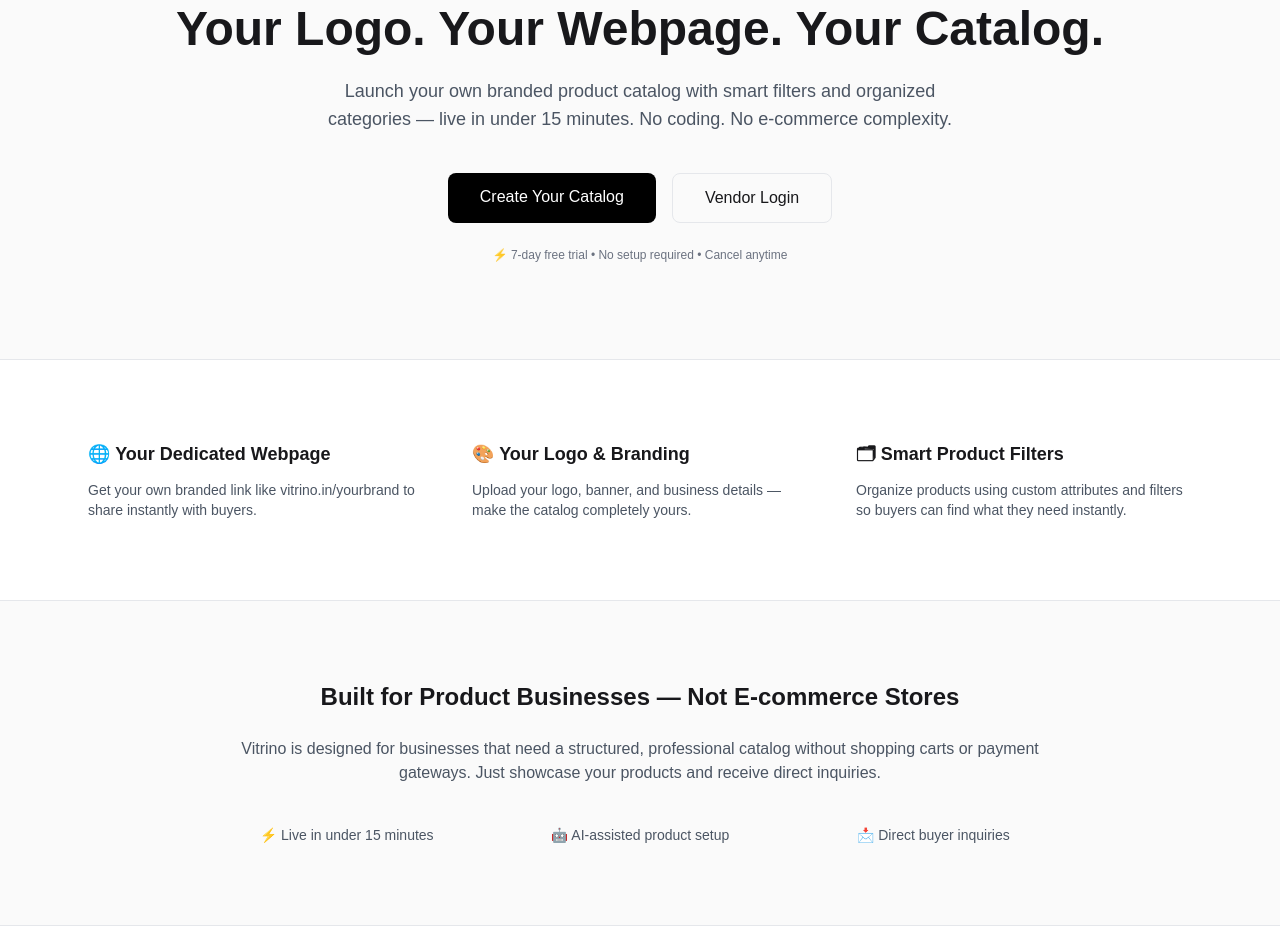
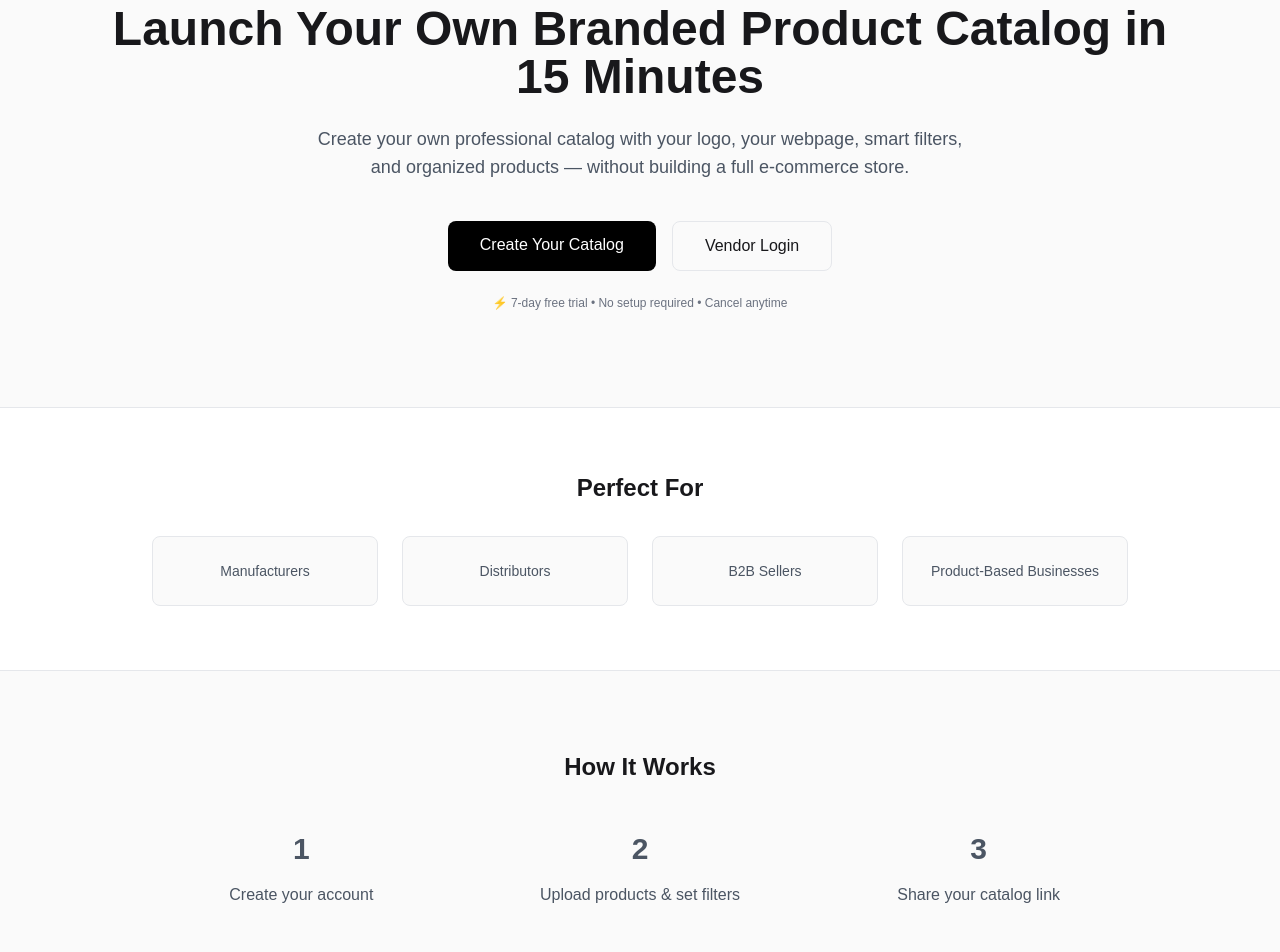
Before and after one commit to trendscapricorn-star/vitrino, a Next.js app: page / in a window 1280 px wide. Shown: the part 160-1112 px from the top of the page. Built offline with nearby package versions, Linux system fonts and the light colour scheme.

Commit message:
frontpage

```diff
--- a/app/page.tsx
+++ b/app/page.tsx
@@ -1,4 +1,11 @@
 import Link from "next/link";
+import type { Metadata } from "next";
+
+export const metadata: Metadata = {
+  title: "Vitrino | Launch Your Product Catalog in 15 Minutes",
+  description:
+    "Create your own branded product catalog with smart filters and shareable webpage — live in under 15 minutes. No e-commerce complexity.",
+};
 
 export default function Home() {
   return (
@@ -21,7 +28,7 @@ export default function Home() {
 
             <Link
               href="/signup"
-              className="bg-black text-white px-4 py-2 rounded-lg text-sm hover:opacity-90"
+              className="bg-black text-white px-4 py-2 rounded-lg text-sm hover:opacity-90 transition"
             >
               Get Started
             </Link>
@@ -32,26 +39,26 @@ export default function Home() {
       {/* 🔹 Hero Section */}
       <section className="max-w-6xl mx-auto px-6 py-24 text-center">
         <h1 className="text-4xl md:text-5xl font-bold mb-6 leading-tight">
-          Your Logo. Your Webpage. Your Catalog.
+          Launch Your Own Branded Product Catalog in 15 Minutes
         </h1>
 
         <p className="text-lg text-gray-600 max-w-2xl mx-auto mb-10">
-          Launch your own branded product catalog with smart filters and
-          organized categories — live in under 15 minutes.
-          No coding. No e-commerce complexity.
+          Create your own professional catalog with your logo, your webpage,
+          smart filters, and organized products — without building a full
+          e-commerce store.
         </p>
 
         <div className="flex justify-center gap-4">
           <Link
             href="/signup"
-            className="bg-black text-white px-8 py-3 rounded-lg hover:opacity-90"
+            className="bg-black text-white px-8 py-3 rounded-lg hover:opacity-90 transition"
           >
             Create Your Catalog
           </Link>
 
           <Link
             href="/login"
-            className="border px-8 py-3 rounded-lg hover:bg-gray-100"
+            className="border px-8 py-3 rounded-lg hover:bg-gray-100 transition"
           >
             Vendor Login
           </Link>
@@ -62,7 +69,55 @@ export default function Home() {
         </p>
       </section>
 
-      {/* 🔹 Features Section */}
+      {/* 🔹 Who It's For */}
+      <section className="bg-white py-16 border-t">
+        <div className="max-w-5xl mx-auto px-6 text-center">
+          <h2 className="text-2xl font-semibold mb-8">
+            Perfect For
+          </h2>
+
+          <div className="grid md:grid-cols-4 gap-6 text-sm text-gray-600">
+            <div className="border rounded-lg p-6 bg-zinc-50">
+              Manufacturers
+            </div>
+            <div className="border rounded-lg p-6 bg-zinc-50">
+              Distributors
+            </div>
+            <div className="border rounded-lg p-6 bg-zinc-50">
+              B2B Sellers
+            </div>
+            <div className="border rounded-lg p-6 bg-zinc-50">
+              Product-Based Businesses
+            </div>
+          </div>
+        </div>
+      </section>
+
+      {/* 🔹 How It Works */}
+      <section className="bg-zinc-50 py-20 border-t">
+        <div className="max-w-5xl mx-auto px-6 text-center">
+          <h2 className="text-2xl font-semibold mb-12">
+            How It Works
+          </h2>
+
+          <div className="grid md:grid-cols-3 gap-10 text-gray-600">
+            <div>
+              <div className="text-3xl font-bold mb-4">1</div>
+              <p>Create your account</p>
+            </div>
+            <div>
+              <div className="text-3xl font-bold mb-4">2</div>
+              <p>Upload products & set filters</p>
+            </div>
+            <div>
+              <div className="text-3xl font-bold mb-4">3</div>
+              <p>Share your catalog link</p>
+            </div>
+          </div>
+        </div>
+      </section>
+
+      {/* 🔹 Core Features */}
       <section className="bg-white py-20 border-t">
         <div className="max-w-6xl mx-auto px-6 grid md:grid-cols-3 gap-12">
 
@@ -99,38 +154,35 @@ export default function Home() {
         </div>
       </section>
 
-      {/* 🔹 Difference Section */}
+      {/* 🔹 Differentiator */}
       <section className="bg-zinc-50 py-20 border-t">
         <div className="max-w-4xl mx-auto px-6 text-center">
-
           <h2 className="text-2xl font-semibold mb-6">
-            Built for Product Businesses — Not E-commerce Stores
+            Built for Catalog Sharing — Not E-commerce Complexity
           </h2>
 
           <p className="text-gray-600 mb-10">
-            Vitrino is designed for businesses that need a structured,
-            professional catalog without shopping carts or payment gateways.
-            Just showcase your products and receive direct inquiries.
+            No shopping carts. No payment gateway setup.
+            Just a structured, professional product catalog ready to share.
           </p>
 
           <div className="grid md:grid-cols-3 gap-8 text-sm text-gray-600">
             <div>⚡ Live in under 15 minutes</div>
             <div>🤖 AI-assisted product setup</div>
-            <div>📩 Direct buyer inquiries</div>
+            <div>🔐 Secure subscription-managed access</div>
           </div>
-
         </div>
       </section>
 
-      {/* 🔹 CTA Section */}
+      {/* 🔹 Final CTA */}
       <section className="py-20 text-center border-t bg-white">
         <h2 className="text-2xl font-semibold mb-6">
-          Ready to launch your own branded catalog?
+          Ready to launch your branded catalog?
         </h2>
 
         <Link
           href="/signup"
-          className="bg-black text-white px-10 py-4 rounded-lg hover:opacity-90"
+          className="bg-black text-white px-10 py-4 rounded-lg hover:opacity-90 transition"
         >
           Start Free
         </Link>
```
